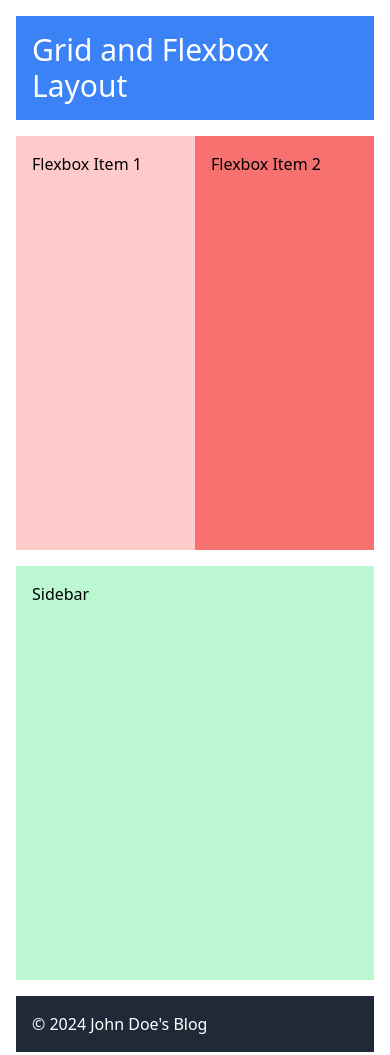
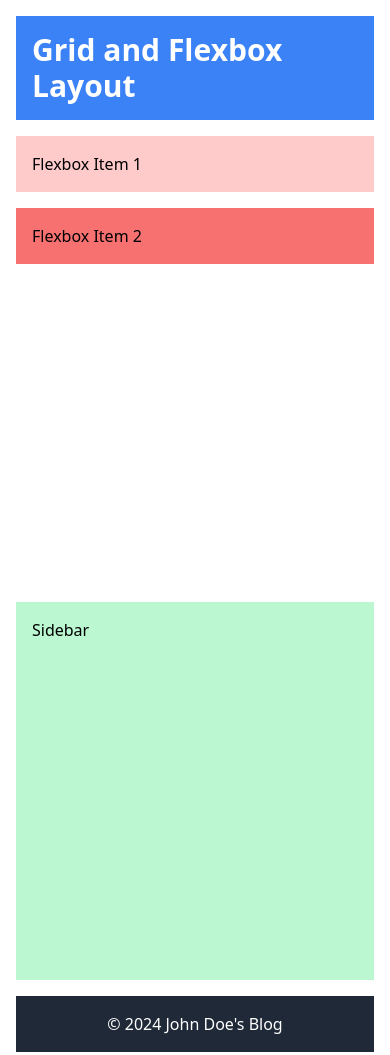
Before and after one commit to geniuses1264/alx-intermediate-frontend, a website: page 0x02-tailwind-css/5-gridflex_index.html in a window 390 px wide. Drawn offline with nearby package versions, Linux system fonts and the light colour scheme.

Commit message:
Add responsive image gallery using Tailwind grid and any necessary change

```diff
--- a/0x02-tailwind-css/5-gridflex_index.html
+++ b/0x02-tailwind-css/5-gridflex_index.html
@@ -1,32 +1,32 @@
+
 <!DOCTYPE html>
 <html lang="en">
 <head>
-    <meta charset="UTF-8">
-    <meta name="viewport" content="width=device-width, initial-scale=1.0">
+  <meta charset="UTF-8" />
+  <meta name="viewport" content="width=device-width, initial-scale=1.0" />
   <title>Grid and Flexbox Layout</title>
   <script src="https://cdn.tailwindcss.com"></script>
-            <style>
-        @media (max-width: 768px) {
-            main {
-                grid-template-columns: 1fr;
-            }
-        }
-    </style>
 </head>
 <body class="p-4">
-    <header class="bg-blue-500 text-white p-4">
-        <h1 class="text-3xl">Grid and Flexbox Layout</h1>
+
+  <header class="bg-blue-500 text-white p-4 mb-4">
+    <h1 class="text-3xl font-bold">Grid and Flexbox Layout</h1>
   </header>
 
-    <main class="grid grid-cols-1 lg:grid-cols-3 gap-4 mt-4 min-h-screen">
-        <section class="lg:col-span-2 flex">
-            <div class="w-1/2 bg-red-200 p-4">Flexbox Item 1</div>
-            <div  class="w-1/2 bg-red-400 p-4">Flexbox Item 2</div>
+
+  <main class="grid grid-cols-1 lg:grid-cols-3 gap-4 min-h-screen mb-4">
+
+    <section class="lg:col-span-2 flex flex-col md:flex-row gap-4">
+      <div class="w-full md:w-1/2 bg-red-200 p-4">Flexbox Item 1</div>
+      <div class="w-full md:w-1/2 bg-red-400 p-4">Flexbox Item 2</div>
     </section>
+
+
     <aside class="bg-green-200 p-4">Sidebar</aside>
   </main>
 
-    <footer class="bg-gray-800 text-white p-4 mt-4">
+
+  <footer class="bg-gray-800 text-white p-4 text-center">
     <p>&copy; 2024 John Doe's Blog</p>
   </footer>
 </body>
--- /dev/null
+++ b/0x02-tailwind-css/6-imageGallery.html
@@ -0,0 +1,32 @@
+<!DOCTYPE html>
+<html lang="en">
+<head>
+  <meta charset="UTF-8" />
+  <meta name="viewport" content="width=device-width, initial-scale=1.0" />
+  <title>Responsive Image Gallery</title>
+  <script src="https://cdn.tailwindcss.com"></script>
+</head>
+<body class="p-4">
+  <header class="mb-4">
+    <h1 class="text-3xl text-red-700 font-bold">Responsive Flexbox Layout</h1>
+  </header>
+
+  <main class="flex flex-col md:flex-row mb-8">
+    <aside class="md:w-1/3 bg-gray-300 p-4">Sidebar</aside>
+    <section class="md:w-2/3 bg-gray-500 p-4">Content Section</section>
+  </main>
+
+  <!-- ✅ Gallery Section Starts Here -->
+  <section>
+    <h2 class="text-2xl font-semibold text-gray-800 mb-4">Image Gallery</h2>
+    <div class="grid grid-cols-1 sm:grid-cols-2 md:grid-cols-3 gap-4">
+      <img src="https://placekitten.com/300/200" alt="Kitten 1" class="w-full h-auto rounded-lg shadow" />
+      <img src="https://placekitten.com/301/200" alt="Kitten 2" class="w-full h-auto rounded-lg shadow" />
+      <img src="https://placekitten.com/302/200" alt="Kitten 3" class="w-full h-auto rounded-lg shadow" />
+      <img src="https://placekitten.com/303/200" alt="Kitten 4" class="w-full h-auto rounded-lg shadow" />
+      <img src="https://placekitten.com/304/200" alt="Kitten 5" class="w-full h-auto rounded-lg shadow" />
+      <img src="https://placekitten.com/305/200" alt="Kitten 6" class="w-full h-auto rounded-lg shadow" />
+    </div>
+  </section>
+</body>
+</html>
```
Lines whose indentation alone changed are shown as unchanged.
